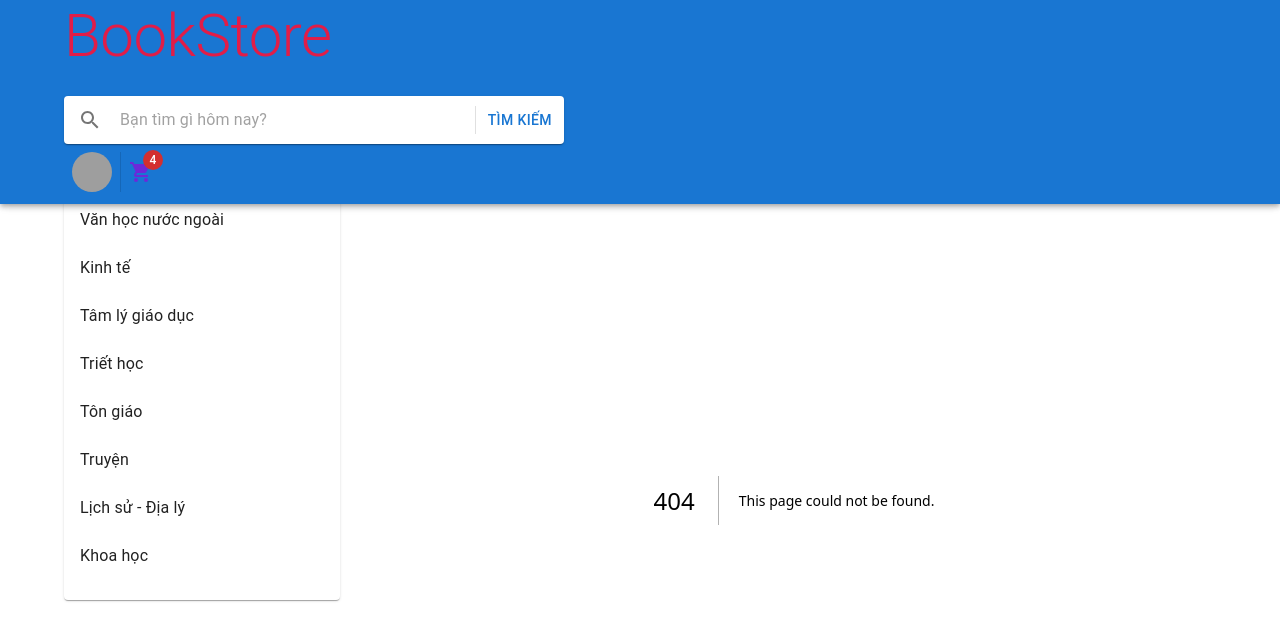
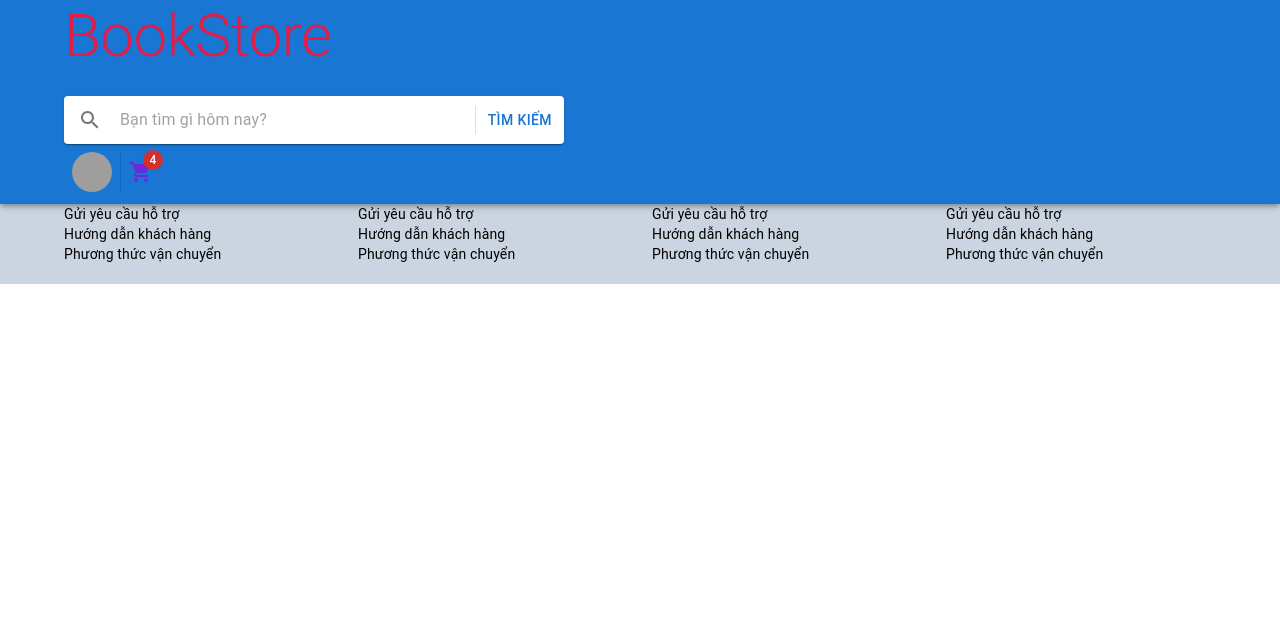
Before and after one commit to hieuhatinh/bookstore-app, a Next.js app: page /cart in a window 1280 px wide. Before the commit this address had no page. Shown: the top 640 px of the page. Built offline with nearby package versions, Linux system fonts and the light colour scheme; grey boxes are pictures that could not be loaded.

Commit message:
Cấu hình nhiều Layout và Footer-ui(P1)

```diff
--- a/src/components/layout/index.tsx
+++ b/src/components/layout/DefaultLayout.tsx
@@ -1,28 +1,30 @@
-import React, { ReactNode } from 'react'
+import React, { ReactElement } from 'react'
 import Container from '@mui/material/Container'
 import { Grid } from '@mui/material'
 
 import HeaderLayout from '@/components/main/HeaderLayout'
 import Sidebar from '@/components/main/Sidebar'
+import Footer from '@/components/main/Footer'
 
 interface Props {
-    children: ReactNode
+    children: ReactElement
 }
 
-export default function Layout({ children, ...props }: Props) {
+export default function DefaultLayout({ children, ...props }: Props) {
     return (
-        <>
+        <div className="h-screen">
             <HeaderLayout />
-            <Container maxWidth="lg" className="relative top-header-content">
+            <Container maxWidth="lg" className="mt-header-content">
                 <Grid container spacing={2}>
-                    <Grid item xs={3} className="fixed w-sidebar-width">
+                    <Grid item xs={3} className="w-sidebar-width">
                         <Sidebar />
                     </Grid>
-                    <Grid item xs={9} className="relative left-[300px]">
+                    <Grid item xs={9}>
                         {children}
                     </Grid>
                 </Grid>
             </Container>
-        </>
+            <Footer />
+        </div>
     )
 }
--- /dev/null
+++ b/src/components/layout/HeaderOnly.tsx
@@ -0,0 +1,21 @@
+import React, { ReactNode } from 'react'
+import Container from '@mui/material/Container'
+
+import HeaderLayout from '@/components/main/HeaderLayout'
+import Footer from '@/components/main/Footer'
+
+interface Props {
+    children: ReactNode
+}
+
+export default function HeaderOnly({ children, ...props }: Props) {
+    return (
+        <>
+            <HeaderLayout />
+            <Container maxWidth="lg" className="relative top-header-content">
+                {children}
+            </Container>
+            <Footer />
+        </>
+    )
+}
--- /dev/null
+++ b/src/components/main/Footer.tsx
@@ -0,0 +1,38 @@
+import { Box, Container, Grid } from '@mui/material'
+import GridItemFooter from './components/GridItemFooter'
+import { customerSupport } from '@/constants'
+
+export default function Footer() {
+    return (
+        <Box className="relative bottom-0 mt-5 py-5 bg-slate-300 z-10">
+            <Container className=" flex justify-between items-center">
+                <Grid container spacing={3}>
+                    <Grid item xs={3}>
+                        <GridItemFooter
+                            category="Hỗ trợ khách hàng"
+                            items={customerSupport}
+                        />
+                    </Grid>
+                    <Grid item xs={3}>
+                        <GridItemFooter
+                            category="Hỗ trợ khách hàng"
+                            items={customerSupport}
+                        />
+                    </Grid>
+                    <Grid item xs={3}>
+                        <GridItemFooter
+                            category="Hỗ trợ khách hàng"
+                            items={customerSupport}
+                        />
+                    </Grid>
+                    <Grid item xs={3}>
+                        <GridItemFooter
+                            category="Hỗ trợ khách hàng"
+                            items={customerSupport}
+                        />
+                    </Grid>
+                </Grid>
+            </Container>
+        </Box>
+    )
+}
--- a/src/components/main/HeaderLayout.tsx
+++ b/src/components/main/HeaderLayout.tsx
@@ -79,7 +79,10 @@ function HeaderLayout() {
     return (
         <AppBar className="bg-slate-200 pb-1">
             <Toolbar>
-                <Container className="flex items-center justify-between">
+                <Container
+                    maxWidth="lg"
+                    className="flex items-center justify-between"
+                >
                     <Link href={routes.home} className="me-5">
                         <Typography
                             variant="h2"
@@ -116,13 +119,19 @@ function HeaderLayout() {
                                 variant="middle"
                                 flexItem
                             />
-                            <Tooltip title="Giỏ hàng" placement="bottom" arrow>
+                            <Link href="/cart">
+                                <Tooltip
+                                    title="Giỏ hàng"
+                                    placement="bottom"
+                                    arrow
+                                >
                                     <IconButton>
                                         <Badge badgeContent={4} color="error">
                                             <ShoppingCartIcon className="text-violet-700" />
                                         </Badge>
                                     </IconButton>
                                 </Tooltip>
+                            </Link>
                         </Box>
                     ) : (
                         <Box className="flex items-center">
--- /dev/null
+++ b/src/components/main/components/GridItemFooter.tsx
@@ -0,0 +1,29 @@
+import { Box, Typography } from '@mui/material'
+import Link from 'next/link'
+
+interface IItem {
+    to: string
+    title: string
+}
+
+interface IProps {
+    category: string
+    items: IItem[]
+}
+
+export default function GridItemFooter(props: IProps) {
+    const { category, items } = props
+
+    return (
+        <Box>
+            <Typography variant="h5">{category}</Typography>
+            <ul>
+                {items.map((item, index) => (
+                    <Link key={index} href={item.to}>
+                        <Typography variant="body2">{item.title}</Typography>
+                    </Link>
+                ))}
+            </ul>
+        </Box>
+    )
+}
--- a/src/constants/index.ts
+++ b/src/constants/index.ts
@@ -5,3 +5,23 @@ export const schemaForm = yup.object({
     password: yup.string().min(6, 'Cần nhập tối thiểu 6 ký tự').required('Bạn cần nhập password'),
     passwordConfirm: yup.string().min(6, 'Cần nhập tối thiểu 6 ký tự').required('Bạn cần nhập password').oneOf([yup.ref('password')], 'Password không khớp')
 })
+
+// footer
+export const customerSupport = [
+    {
+        to: '/',
+        title: 'Câu hỏi thường gặp'
+    },
+    {
+        to: '/',
+        title: 'Gửi yêu cầu hỗ trợ'
+    },
+    {
+        to: '/',
+        title: 'Hướng dẫn khách hàng'
+    },
+    {
+        to: '/',
+        title: 'Phương thức vận chuyển'
+    },
+]
--- a/src/pages/_app.tsx
+++ b/src/pages/_app.tsx
@@ -1,12 +1,18 @@
 import '@/styles/globals.css'
 import type { AppProps } from 'next/app'
+import type { ReactElement, ReactNode } from 'react'
+import { NextPage } from 'next'
 
-import Layout from '@/components/layout'
+export type NextPageWithLayout<P = {}, IP = P> = NextPage<P, IP> & {
+    getLayout?: (page: ReactElement) => ReactNode
+}
 
-export default function App({ Component, pageProps }: AppProps) {
-    return (
-        <Layout>
-            <Component {...pageProps} />
-        </Layout>
-    )
+type AppPropsWithLayout = AppProps & {
+    Component: NextPageWithLayout
 }
+
+export default function App({ Component, pageProps }: AppPropsWithLayout) {
+    const getLayout = Component.getLayout ?? ((page) => page)
+
+    return getLayout(<Component {...pageProps} />)
+}
--- /dev/null
+++ b/src/pages/cart.tsx
@@ -0,0 +1,24 @@
+import Head from 'next/head'
+import { Box, Typography } from '@mui/material'
+import { NextPageWithLayout } from './_app'
+import { ReactElement } from 'react'
+import HeaderOnly from '@/components/layout/HeaderOnly'
+
+const Cart: NextPageWithLayout = () => {
+    return (
+        <>
+            <Head>
+                <title>Giỏ hàng | BookStore</title>
+            </Head>
+            <Box>
+                <Typography variant="h1">Giỏ hàng</Typography>
+            </Box>
+        </>
+    )
+}
+
+Cart.getLayout = function getLayout(page: ReactElement) {
+    return <HeaderOnly>{page}</HeaderOnly>
+}
+
+export default Cart
--- a/src/pages/index.tsx
+++ b/src/pages/index.tsx
@@ -1,7 +1,10 @@
 import { Paper } from '@mui/material'
 import Head from 'next/head'
+import type { ReactElement } from 'react'
+import type { NextPageWithLayout } from './_app'
 
 import TabsContent from '@/components/contents/TabsContent'
+import DefaultLayout from '@/components/layout/DefaultLayout'
 
 interface ITabItem {
     value: string
@@ -29,25 +32,9 @@ const listTabsItem: ITabItem[] = [
         value: '5',
         label: 'Sách khuyên đọc',
     },
-    {
-        value: '6',
-        label: 'Sách thời đại',
-    },
-    {
-        value: '7',
-        label: 'Sách hay nhất',
-    },
-    {
-        value: '8',
-        label: 'Sách hay nhất',
-    },
-    {
-        value: '9',
-        label: 'Sách hay nhất',
-    },
 ]
 
-export default function Home() {
+const Home: NextPageWithLayout = () => {
     return (
         <>
             <Head>
@@ -61,3 +48,9 @@ export default function Home() {
         </>
     )
 }
+
+Home.getLayout = function getLayout(page: ReactElement) {
+    return <DefaultLayout>{page}</DefaultLayout>
+}
+
+export default Home
```
Lines whose indentation alone changed are shown as unchanged.
